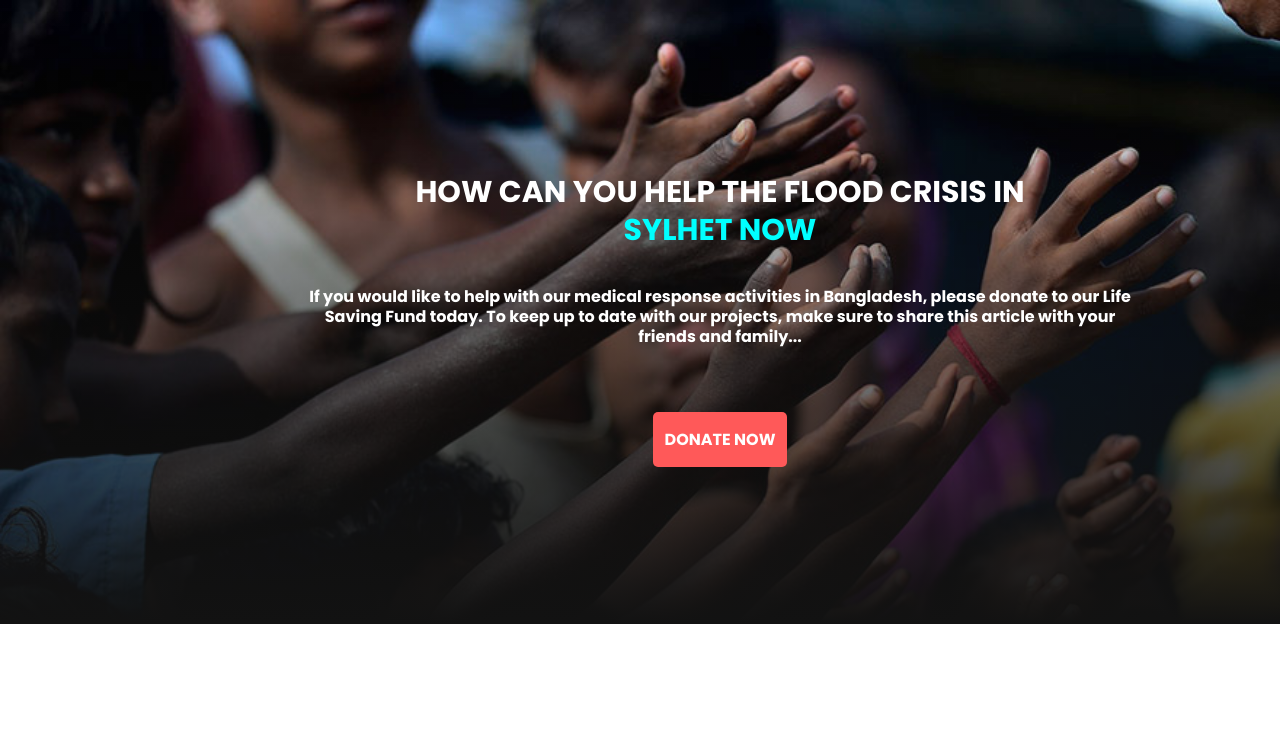
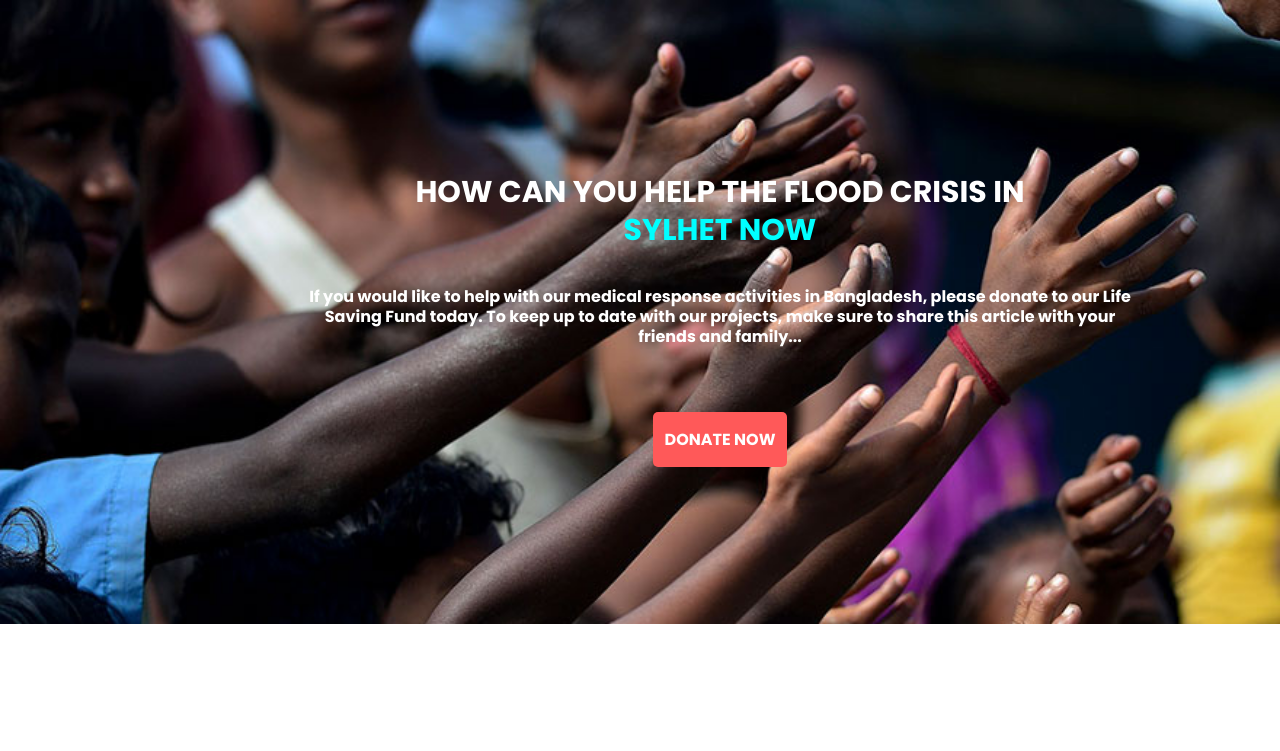
Before and after one commit to ForhadRoben/donate-money-for-people, a plain HTML site: page index.html in a window 1280 px wide. Shown: the top 751 px of the page. Drawn offline with Linux system fonts and the light colour scheme.

Commit message:
background-img commited

```diff
--- a/css/style.css
+++ b/css/style.css
@@ -10,7 +10,7 @@ section {
 }
 
 .container {
-    background-image: linear-gradient(360deg, #121212 0%, rgba(18, 18, 18, 0) 100%), url("/images/donation13.jpg");
+    background-image: url("/images/donation13.jpg");
     /* filter: opacity(.85); */
     /* -webkit-filter: blur(8px); */
     background-size: cover;
```
